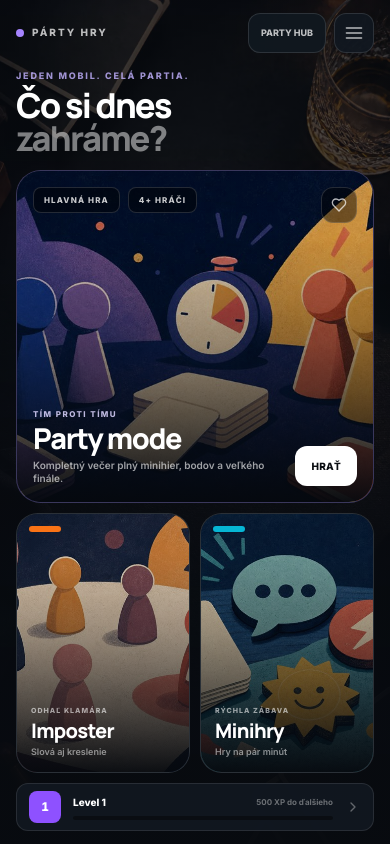
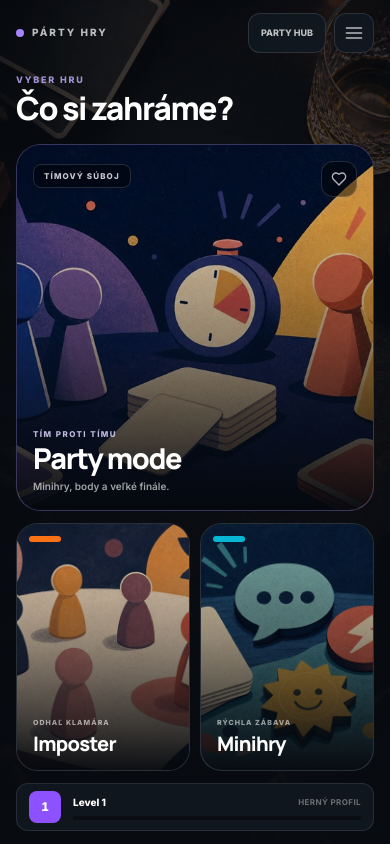
Before and after one commit to matusmatus509-cmyk/develop-slovak-imposter-appzip-updated, a React (Vite) app: page / in a window 390 px wide. Built offline with nearby package versions, Linux system fonts and the light colour scheme.

Commit message:
Simplify the mobile home screen

```diff
--- a/src/screens/Home.tsx
+++ b/src/screens/Home.tsx
@@ -37,7 +37,6 @@ export default function Home({ onNavigate, statistics, onSettings, favoriteGames
   const [isMenuOpen, setIsMenuOpen] = useState(false);
   const safeStatistics = normalizeStatistics(statistics);
   const level = getLevelInfo(safeStatistics.progression.xp);
-  const xpRemaining = Math.max(0, level.xpForNextLevel - level.xpIntoLevel);
   const activeLanguage = LANGUAGES.find((option) => option.code === language) ?? LANGUAGES[0];
 
   function openSettings() {
@@ -61,30 +60,22 @@ export default function Home({ onNavigate, statistics, onSettings, favoriteGames
           </div>
         </div>
 
-        <header className="home-heading mt-4 shrink-0" style={{ animation: "slideUp .32s ease-out both" }}>
-          <p className="text-[9px] font-black uppercase tracking-[.2em] text-violet-300/80">Jeden mobil. Celá partia.</p>
-          <h1 className="mt-1.5 text-[2.15rem] font-black leading-[.96] tracking-[-.052em]">Čo si dnes<br /><span className="text-white/48">zahráme?</span></h1>
+        <header className="home-heading mt-5 shrink-0" style={{ animation: "slideUp .32s ease-out both" }}>
+          <p className="text-[9px] font-black uppercase tracking-[.2em] text-violet-300/80">Vyber hru</p>
+          <h1 className="mt-1.5 text-[2rem] font-black leading-none tracking-[-.045em]">Čo si zahráme?</h1>
         </header>
 
-        {favoriteGames.length > 0 && (
-          <section className="mt-2.5 flex shrink-0 items-center gap-2 overflow-hidden" aria-label="Obľúbené hry">
-            <span className="shrink-0 text-[8px] font-black uppercase tracking-[.16em] text-white/35">Obľúbené</span>
-            <div className="flex min-w-0 gap-1.5 overflow-x-auto">
-              {favoriteGames.slice(0, 3).map((game) => <button key={game.id} type="button" onClick={() => onNavigate(game.screen)} className="shrink-0 rounded-lg border border-white/10 bg-[#111820]/88 px-2.5 py-1.5 text-[9px] font-bold text-white/68">{game.title}</button>)}
-            </div>
-          </section>
-        )}
-
-        <section className={`home-showcase mt-3 min-h-0 flex-1 grid-rows-[1.28fr_1fr] gap-2.5 ${favoriteGames.length > 0 ? "" : "mt-4"} grid`} aria-label="Herné režimy">
+        <section className="home-showcase mt-5 grid min-h-0 flex-1 grid-rows-[1.3fr_.88fr] gap-3" aria-label="Herné režimy">
           <article className="home-mode-card home-party-featured group relative min-h-0 overflow-hidden rounded-[1.55rem] border border-violet-300/25 bg-[#111820]" style={{ animation: "slideUp .34s ease-out 60ms both" }}>
             <button type="button" onClick={() => onNavigate(SECTIONS[0].screen)} aria-label="Otvoriť Party mode" className="absolute inset-0 z-[1] rounded-[1.55rem] focus-visible:outline focus-visible:outline-2 focus-visible:outline-violet-300" />
             <img src={SECTIONS[0].image} alt="" className="absolute inset-0 h-full w-full object-cover object-center opacity-90 transition duration-500 group-hover:scale-[1.02]" />
             <div className="absolute inset-0 bg-[linear-gradient(to_bottom,rgba(5,8,13,.06)_20%,rgba(5,8,13,.34)_52%,rgba(5,8,13,.97)_100%)]" />
-            <div className="absolute left-4 top-4 flex gap-2"><span className="rounded-lg border border-white/14 bg-black/45 px-2.5 py-1.5 text-[8px] font-black uppercase tracking-[.14em] text-white/78">Hlavná hra</span><span className="rounded-lg border border-white/14 bg-black/45 px-2.5 py-1.5 text-[8px] font-black uppercase tracking-[.14em] text-white/78">4+ hráči</span></div>
+            <div className="absolute left-4 top-4"><span className="rounded-lg border border-white/14 bg-black/45 px-2.5 py-1.5 text-[8px] font-black uppercase tracking-[.14em] text-white/78">Tímový súboj</span></div>
             <button type="button" onClick={() => onToggleFavorite("teambattle")} aria-pressed={favoriteGames.some((game) => game.id === "teambattle")} aria-label={favoriteGames.some((game) => game.id === "teambattle") ? "Odobrať Party mode z obľúbených" : "Pridať Party mode medzi obľúbené"} className={`absolute right-4 top-4 z-10 flex h-9 w-9 items-center justify-center rounded-xl border ${favoriteGames.some((game) => game.id === "teambattle") ? "border-rose-300/30 bg-rose-400/18 text-rose-200" : "border-white/14 bg-black/45 text-white/70"}`}><Icons.heart size={16} fill={favoriteGames.some((game) => game.id === "teambattle") ? "currentColor" : "none"} /></button>
             <div className="absolute inset-x-0 bottom-0 p-4">
               <p className="text-[8px] font-black uppercase tracking-[.18em] text-violet-200/85">{SECTIONS[0].eyebrow}</p>
-              <div className="mt-1 flex items-end justify-between gap-3"><div><h2 className="text-[1.8rem] font-black leading-none tracking-[-.045em]">{SECTIONS[0].title}</h2><p className="mt-1.5 max-w-[16rem] text-[10px] font-semibold leading-snug text-white/62">{SECTIONS[0].description}</p></div><span className="flex h-10 shrink-0 items-center rounded-xl bg-white px-4 text-[10px] font-black uppercase tracking-wide text-[#0a0d12]">Hrať</span></div>
+              <h2 className="mt-1 text-[1.8rem] font-black leading-none tracking-[-.045em]">{SECTIONS[0].title}</h2>
+              <p className="mt-1.5 text-[10px] font-semibold text-white/62">Minihry, body a veľké finále.</p>
             </div>
           </article>
 
@@ -95,16 +86,15 @@ export default function Home({ onNavigate, statistics, onSettings, favoriteGames
                 <img src={section.image} alt="" className="absolute inset-0 h-full w-full object-cover object-center opacity-88 transition duration-500 group-hover:scale-[1.025]" />
                 <div className="absolute inset-0 bg-[linear-gradient(to_bottom,rgba(5,8,13,.04)_16%,rgba(5,8,13,.3)_46%,rgba(5,8,13,.96)_100%)]" />
                 <span className="absolute left-3 top-3 h-1.5 w-8 rounded-full" style={{ background: section.accent }} />
-                <div className="absolute inset-x-0 bottom-0 p-3.5"><p className="text-[7px] font-black uppercase tracking-[.15em] text-white/58">{section.eyebrow}</p><h2 className="mt-1 text-[1.25rem] font-black leading-none tracking-[-.035em]">{section.title}</h2><p className="mt-1 text-[9px] font-semibold text-white/52">{section.description}</p></div>
+                <div className="absolute inset-x-0 bottom-0 p-4"><p className="text-[7px] font-black uppercase tracking-[.15em] text-white/58">{section.eyebrow}</p><h2 className="mt-1.5 text-[1.25rem] font-black leading-none tracking-[-.035em]">{section.title}</h2></div>
               </article>
             ))}
           </div>
         </section>
 
-        <button type="button" onClick={() => onNavigate("statistics")} aria-label={`Otvoriť herný profil, level ${level.level}`} className="home-level-bar mt-2.5 flex h-12 shrink-0 items-center gap-3 rounded-xl border border-white/10 bg-[#111820]/94 px-3 text-left active:scale-[.99]">
+        <button type="button" onClick={() => onNavigate("statistics")} aria-label={`Otvoriť herný profil, level ${level.level}`} className="home-level-bar mt-3 flex h-12 shrink-0 items-center gap-3 rounded-xl border border-white/10 bg-[#111820]/94 px-3 text-left active:scale-[.99]">
           <span className="flex h-8 w-8 shrink-0 items-center justify-center rounded-lg bg-violet-500 text-xs font-black tabular-nums text-white">{level.level}</span>
-          <span className="min-w-0 flex-1"><span className="flex items-center justify-between gap-2"><strong className="text-[10px] font-black">Level {level.level}</strong><small className="truncate text-[8px] font-bold text-white/38">{level.level === 100 ? "Maximálny level" : `${xpRemaining} XP do ďalšieho`}</small></span><span className="mt-1.5 block h-1 overflow-hidden rounded-full bg-black/40"><span className="block h-full rounded-full bg-violet-400" style={{ width: `${level.progressPercent}%` }} /></span></span>
-          <Icons.chevronRight size={16} className="shrink-0 text-white/35" />
+          <span className="min-w-0 flex-1"><span className="flex items-center justify-between gap-2"><strong className="text-[10px] font-black">Level {level.level}</strong><small className="text-[8px] font-bold uppercase tracking-wider text-white/38">Herný profil</small></span><span className="mt-1.5 block h-1 overflow-hidden rounded-full bg-black/40"><span className="block h-full rounded-full bg-violet-400" style={{ width: `${level.progressPercent}%` }} /></span></span>
         </button>
       </div>
 
```
